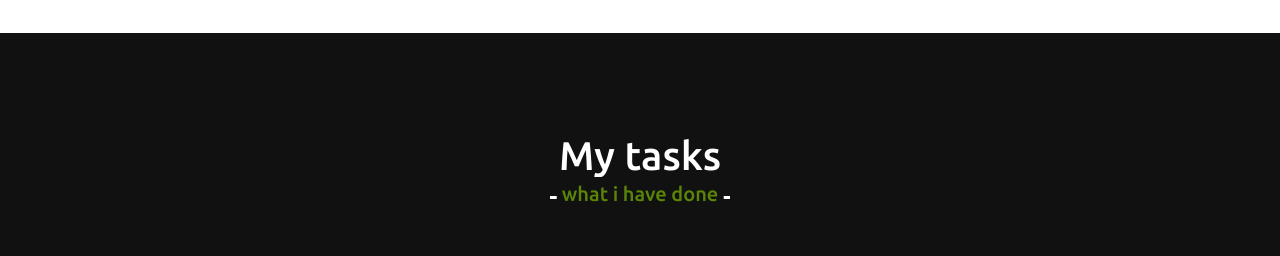
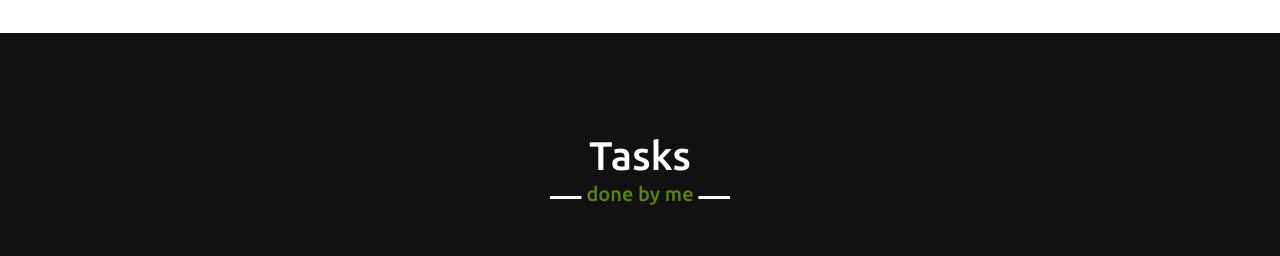
Before and after one commit to anmolpal2001/TECH-Project, a plain HTML site: page index.html in a window 1280 px wide. Shown: the part 1500-1756 px from the top of the page. Drawn offline with nearby package versions, Linux system fonts and the light colour scheme.

Commit message:
modified 2 files

```diff
--- a/index.html
+++ b/index.html
@@ -64,12 +64,12 @@
         </div>
     </section>
 
-      <!-- SIG section start -->
+      <!-- Tasks section start -->
     <section class="tasks" id="tasks">
 
 
         <div class="max-width">
-          <h2 class="title">My tasks</h2>
+          <h2 class="title">Tasks</h2>
           <div class="tasks-content">
             <div class="card">
                 <div class="box">
--- a/style.css
+++ b/style.css
@@ -292,7 +292,7 @@ section .title::after{
 
 }
 .tasks .title::after {
-    content: "what i have done";
+    content: "done by me";
 }
 .tasks .tasks-content .card{
     width: calc(33% - 20px);
```
